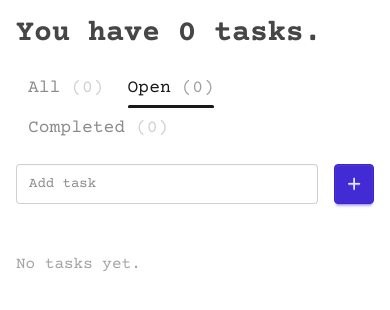
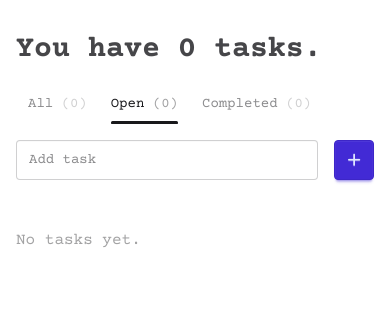
Before and after one commit to martinflischman/todo-app, a React (Vite) app: page / in a window 390 px wide. Shown: the top 310 px of the page. Built offline with nearby package versions, Linux system fonts and the light colour scheme; the HTML template or start-up script is replaced by a standard one.

Commit message:
fix: add input label and responsive tab text sizing
- add visually-hidden label to task input for screen readers
- shrink tab label text on small screens so All/Open/Completed stay on one line

```diff
--- a/src/components/Tabs.jsx
+++ b/src/components/Tabs.jsx
@@ -21,7 +21,7 @@ export function Tabs(props) {
             key={tabIndex}
             className={"tab " + (tab === selectedTab ? "tab-active" : "")}
           >
-            <h4 className="text-lg font-normal">
+            <h4 className="text-sm font-normal sm:text-lg">
               {tab}{" "}
               <span className="opacity-40 font-normal">({numOfTasks})</span>
             </h4>
--- a/src/style.css
+++ b/src/style.css
@@ -13,5 +13,5 @@
   display: flex;
   flex-direction: column;
   gap: 1rem;
-  padding: 1rem;
+  padding: 2rem 1rem 1rem;
 }
```
